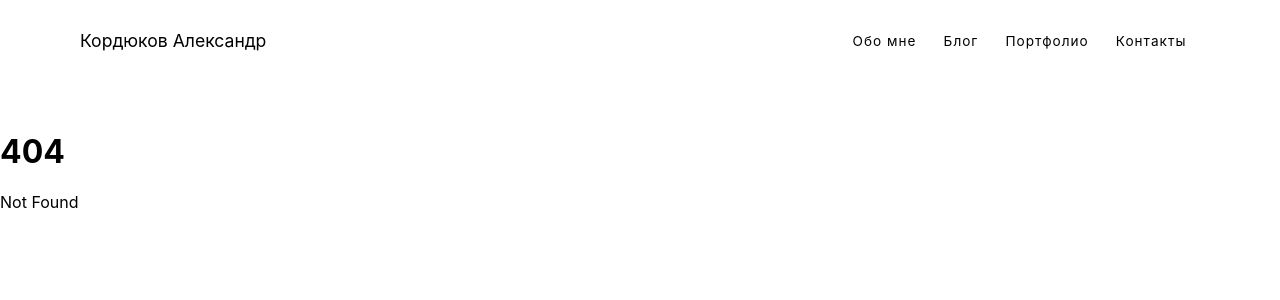
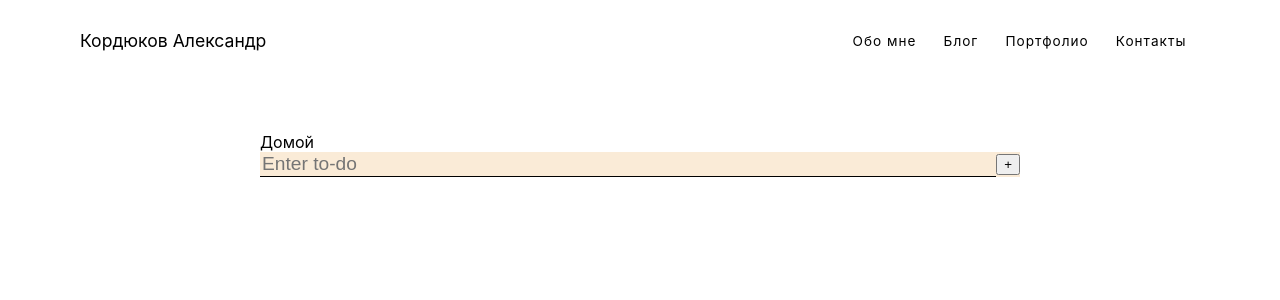
Before and after one commit to Upcy12/svelte_test, a SvelteKit app: page /project/apps/1 in a window 1280 px wide. Before the commit this address had no page. Shown: the top 300 px of the page. Built offline with nearby package versions, Linux system fonts and the light colour scheme.

Commit message:
фвв фсешщт ащк зщоусеы

```diff
--- /dev/null
+++ b/src/routes/project/apps/1/+layout.svelte
@@ -0,0 +1,12 @@
+<div class="container">
+    <a href="/project">Домой</a>
+    <slot/>
+</div>
+
+<style>
+    .container{
+        margin: 50px auto;
+        max-width: 800px;
+        padding: 0 20px;
+    }
+</style>
--- /dev/null
+++ b/src/routes/project/apps/1/+page.svelte
@@ -0,0 +1,55 @@
+<script>
+    let newItem='';
+    let todoList =[];
+    function add(){
+        if (newItem!==''){
+            todoList=[
+                ...todoList,
+                {
+                    Задача:newItem,
+                    Завершено:false,
+                },
+            ];
+            newItem='';
+        }
+    }
+</script>
+<main>
+    <form on:submit|preventDefault={add}>
+        <input bind:value={newItem} placeholder="Enter to-do"/>
+        <button class="add-todo" on:click={add}><span>+</span></button>
+    </form>
+</main>
+<style>
+main {
+    display: flex;
+    flex-direction: column;
+    align-items: center;
+    min-height: 100%;
+    padding: Svmin;
+    box-sizing: border-box;
+    background: antiquewhite;
+
+}
+
+form {
+    width: 100%;
+    max-width: SO0px;
+    display: flex;
+    align-items: center;
+    margin-bottom: Irem;
+}
+
+input {
+    flex-grow: 1;
+    width: 0;
+    border: none;
+    border-bottom: 1px solid black;
+    background: transparent;
+    box-shadow: none;
+    font-size: 1.2rem;
+    margin: 0;
+    outline: none;
+
+}
+</style>
```
